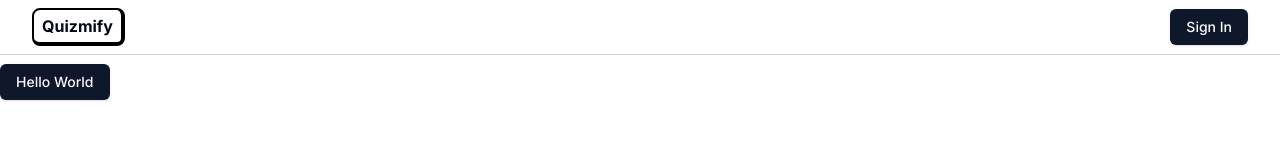
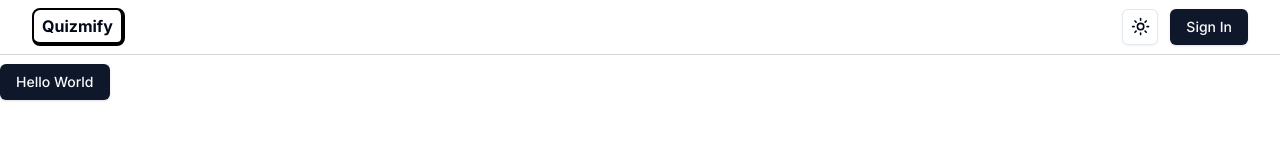
Before and after one commit to klinguss/quizmify, a Next.js app: page / in a window 1280 px wide. Shown: the top 160 px of the page. Built offline with nearby package versions, Linux system fonts and the light colour scheme; no server answers.

Commit message:
Add Darkmode

```diff
--- a/package.json
+++ b/package.json
@@ -26,6 +26,7 @@
     "lucide-react": "^0.264.0",
     "next": "13.4.12",
     "next-auth": "^4.22.4",
+    "next-themes": "^0.2.1",
     "postcss": "8.4.27",
     "react": "18.2.0",
     "react-dom": "18.2.0",
--- a/src/app/layout.tsx
+++ b/src/app/layout.tsx
@@ -1,8 +1,10 @@
+
 import { cn } from '@/lib/utils'
 import './global.css'
 import type { Metadata } from 'next'
 import { Inter } from 'next/font/google'
 import Navbar from '@/components/Navbar'
+import Providers from '@/components/Providers'
 
 const inter = Inter({ subsets: ['latin'] })
 
@@ -20,7 +22,7 @@ export default function RootLayout({
     <html lang="en">
       <body className={
         cn(inter.className, 'antialiased min-h-screen pt-16')
-      }><Navbar/>{children}</body>
+      }><Providers><Navbar/>{children}</Providers></body>
     </html>
   )
 }
--- a/src/components/Navbar.tsx
+++ b/src/components/Navbar.tsx
@@ -3,6 +3,7 @@ import Link from "next/link";
 import React from "react";
 import SignInButton from "./SignInButton";
 import UserAccountNav from "./UserAccountNav";
+import { ThemeToggle } from "./ThemeToggle";
 type Props={};
 
 const Navbar= async (props: Props) => {
@@ -16,12 +17,15 @@ const Navbar= async (props: Props) => {
                 Quizmify
             </p>
             </Link>
+            <div className="flex items-cente">
+            <ThemeToggle className="mr-3"/>
             <div className="flex items-center">
                 {session?.user? (
                     <UserAccountNav user={session.user}/>
                 ):(
                     <SignInButton text="Sign In"/>
                 )}
+                </div>
             </div>
         </div>
     </div>
--- a/src/components/Providers.tsx
+++ b/src/components/Providers.tsx
@@ -1,13 +1,18 @@
+"use client";
 import { SessionProvider } from 'next-auth/react';
 import React from 'react';
-type Props={
-    children: React.ReactNode;
-};
+import { ThemeProvider as NextThemesProvider, ThemeProvider } from "next-themes"
+import { type ThemeProviderProps } from "next-themes/dist/types"
 
-const Providers= ({ children }: Props) => {
-    return ( <SessionProvider>
+
+const Providers= ({ children, ...props }: ThemeProviderProps) => {
+    return (
+    <ThemeProvider attribute='class' defaultTheme='system' enableSystem>
+    <SessionProvider>
         {children}
-    </SessionProvider> );
+    </SessionProvider>
+    </ThemeProvider>
+    );
 };
 
 export default Providers;
--- /dev/null
+++ b/src/components/ThemeToggle.tsx
@@ -0,0 +1,42 @@
+"use client"
+
+import * as React from "react"
+import { Moon, Sun } from "lucide-react"
+import { useTheme } from "next-themes"
+
+import { Button } from "@/components/ui/button"
+import {
+  DropdownMenu,
+  DropdownMenuContent,
+  DropdownMenuItem,
+  DropdownMenuTrigger,
+} from "@/components/ui/dropdown-menu"
+
+export function ThemeToggle({className,...props}: React.HTMLAttributes<HTMLDivElement>) {
+  const { setTheme } = useTheme()
+
+  return (
+    <div className={className}{...props}>
+    <DropdownMenu>
+      <DropdownMenuTrigger asChild>
+        <Button variant="outline" size="icon">
+          <Sun className="h-[1.2rem] w-[1.2rem] rotate-0 scale-100 transition-all dark:-rotate-90 dark:scale-0" />
+          <Moon className="absolute h-[1.2rem] w-[1.2rem] rotate-90 scale-0 transition-all dark:rotate-0 dark:scale-100" />
+          <span className="sr-only">Toggle theme</span>
+        </Button>
+      </DropdownMenuTrigger>
+      <DropdownMenuContent align="end">
+        <DropdownMenuItem onClick={() => setTheme("light")}>
+          Light
+        </DropdownMenuItem>
+        <DropdownMenuItem onClick={() => setTheme("dark")}>
+          Dark
+        </DropdownMenuItem>
+        <DropdownMenuItem onClick={() => setTheme("system")}>
+          System
+        </DropdownMenuItem>
+      </DropdownMenuContent>
+    </DropdownMenu>
+    </div>
+  )
+}
```
Also changed, not shown: 1 other file (tests, documents, lock files or other folders).
